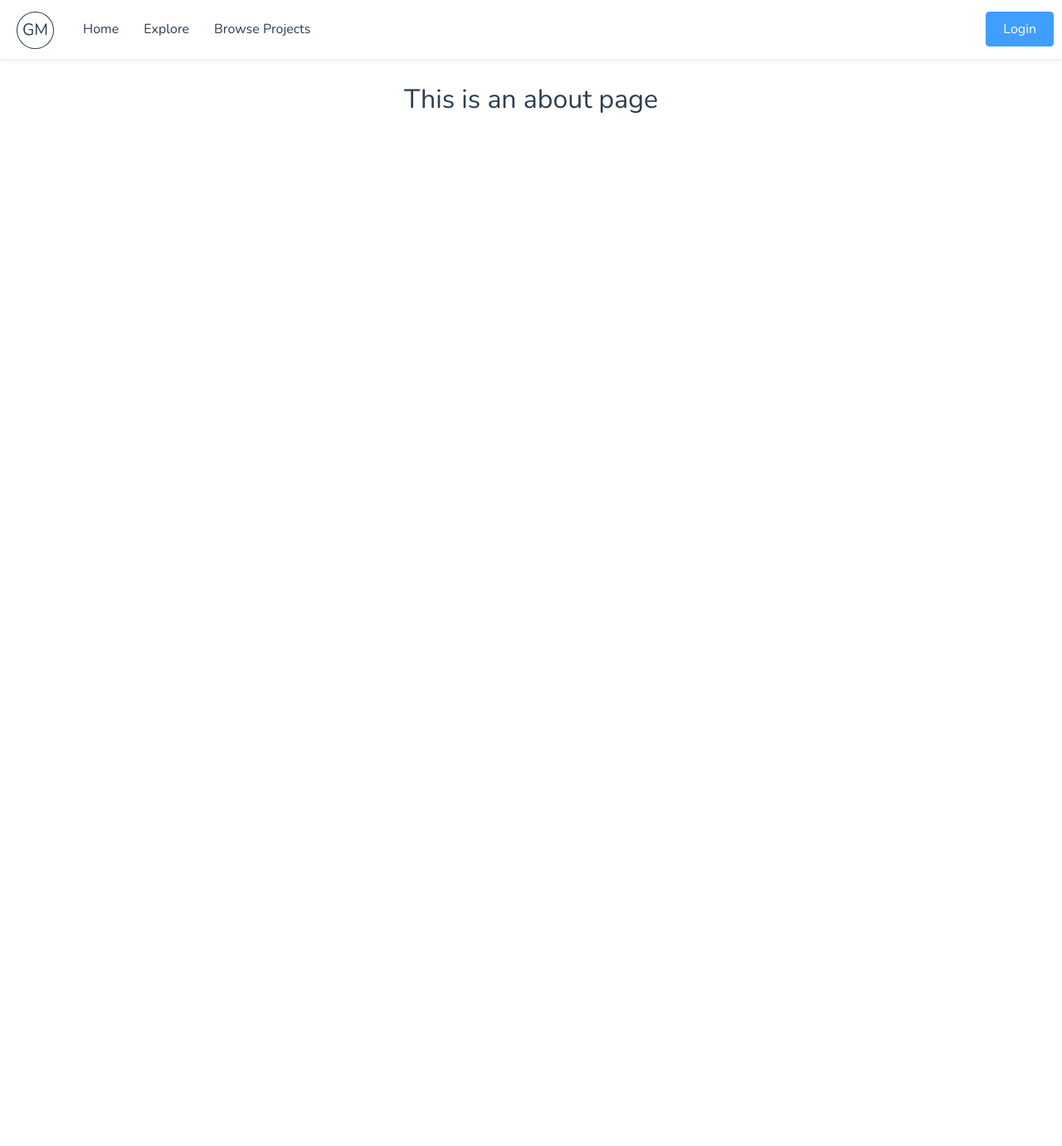
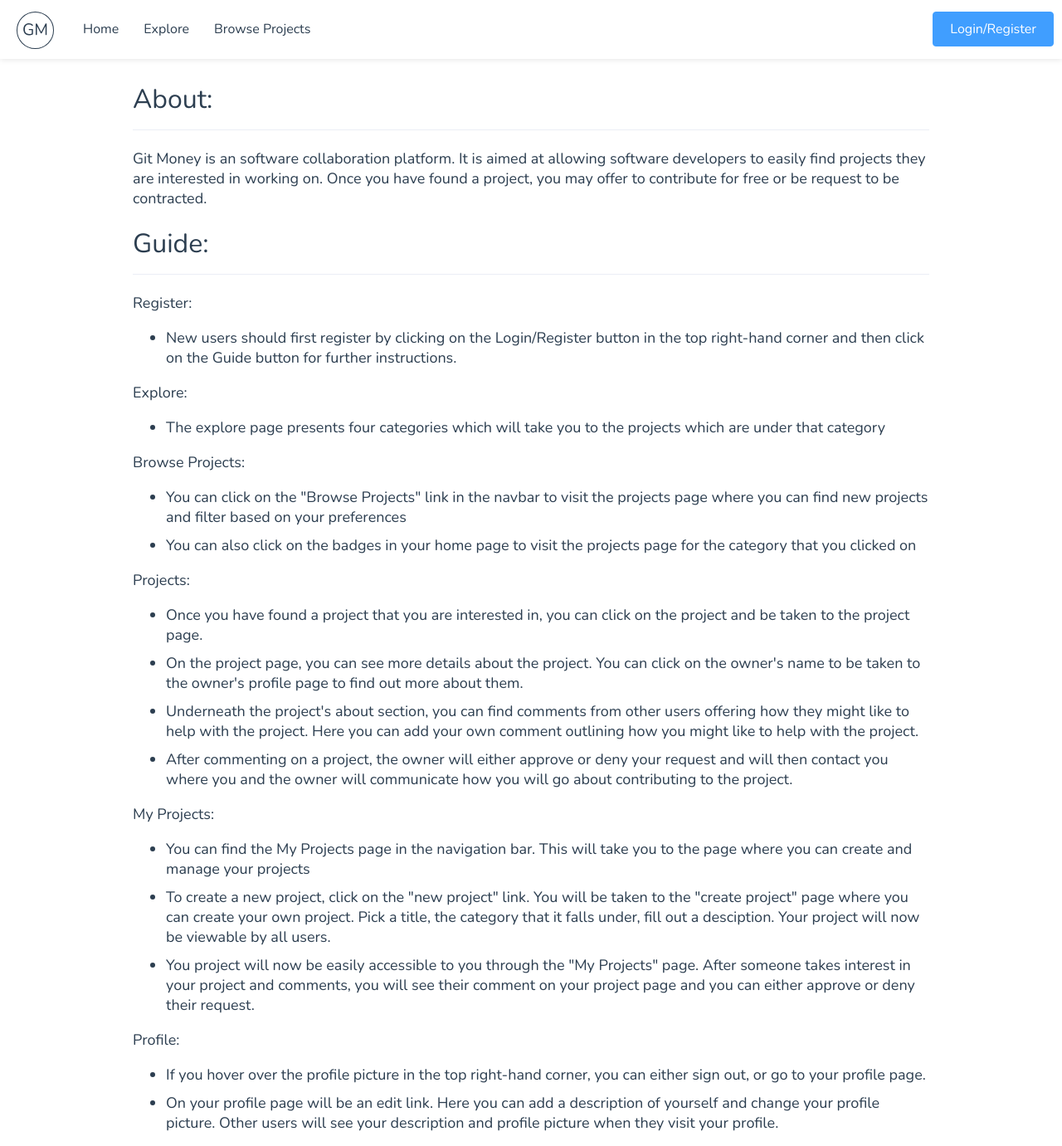
Before and after one commit to zachleong/12project, a Vue app: page /about in a window 1280 px wide. Shown: the whole page at 83% size. Before the commit the page ends 800 px from the top, so only its background shows below. Built offline with nearby package versions, Linux system fonts and the light colour scheme; no server answers.

Commit message:
Completed about page

```diff
--- a/src/components/Navbar.vue
+++ b/src/components/Navbar.vue
@@ -58,7 +58,7 @@
           type="primary"
           class="button login-button"
         >
-          Login
+          Login/Register
         </button>
       </div>
     </div>
--- a/src/router.js
+++ b/src/router.js
@@ -119,7 +119,7 @@ export default new Router({
     {
       path: "/guide",
       name: "guide",
-      component: () => import("./views/Guide.vue")
+      component: () => import("./views/About.vue")
     }
   ]
 });
--- a/src/views/About.vue
+++ b/src/views/About.vue
@@ -1,5 +1,120 @@
 <template>
   <div class="about">
-    <h1>This is an about page</h1>
+    <h1 class="underline">About:</h1>
+    <p>
+      Git Money is an software collaboration platform. It is aimed at allowing
+      software developers to easily find projects they are interested in working
+      on. Once you have found a project, you may offer to contribute for free or
+      be request to be contracted.
+    </p>
+    <h1 class="underline">Guide:</h1>
+    <p v-if="!userIsAuth">Register:</p>
+    <ul v-if="!userIsAuth">
+      <li>
+        New users should first register by clicking on the Login/Register button
+        in the top right-hand corner and then click on the Guide button for
+        further instructions.
+      </li>
+    </ul>
+    <p v-if="!userIsAuth">Explore:</p>
+    <ul v-if="!userIsAuth">
+      <li>
+        The explore page presents four categories which will take you to the
+        projects which are under that category
+      </li>
+    </ul>
+    <p>Browse Projects:</p>
+    <ul>
+      <li>
+        You can click on the "Browse Projects" link in the navbar to visit the
+        projects page where you can find new projects and filter based on your
+        preferences
+      </li>
+      <li>
+        You can also click on the badges in your home page to visit the projects
+        page for the category that you clicked on
+      </li>
+    </ul>
+    <p>Projects:</p>
+    <ul>
+      <li>
+        Once you have found a project that you are interested in, you can click
+        on the project and be taken to the project page.
+      </li>
+      <li>
+        On the project page, you can see more details about the project. You can
+        click on the owner's name to be taken to the owner's profile page to
+        find out more about them.
+      </li>
+      <li>
+        Underneath the project's about section, you can find comments from other
+        users offering how they might like to help with the project. Here you
+        can add your own comment outlining how you might like to help with the
+        project.
+      </li>
+      <li>
+        After commenting on a project, the owner will either approve or deny
+        your request and will then contact you where you and the owner will
+        communicate how you will go about contributing to the project.
+      </li>
+    </ul>
+    <p>My Projects:</p>
+    <ul>
+      <li>
+        You can find the My Projects page in the navigation bar. This will take
+        you to the page where you can create and manage your projects
+      </li>
+      <li>
+        To create a new project, click on the "new project" link. You will be
+        taken to the "create project" page where you can create your own
+        project. Pick a title, the category that it falls under, fill out a
+        desciption. Your project will now be viewable by all users.
+      </li>
+      <li>
+        You project will now be easily accessible to you through the "My
+        Projects" page. After someone takes interest in your project and
+        comments, you will see their comment on your project page and you can
+        either approve or deny their request.
+      </li>
+    </ul>
+    <p>Profile:</p>
+    <ul>
+      <li>
+        If you hover over the profile picture in the top right-hand corner, you
+        can either sign out, or go to your profile page.
+      </li>
+      <li>
+        On your profile page will be an edit link. Here you can add a
+        description of yourself and change your profile picture. Other users
+        will see your description and profile picture when they visit your
+        profile.
+      </li>
+    </ul>
   </div>
 </template>
+<script>
+import store from "@/Vuex/store";
+export default {
+  computed: {
+    userIsAuth() {
+      return store.state.userIsAuth;
+    }
+  }
+};
+</script>
+
+<style lang="scss" scoped>
+.about {
+  display: inline-block;
+  width: 75%;
+  text-align: left;
+}
+.about > p,
+ul > li {
+  font-size: 18px;
+}
+
+li {
+  margin: 10px 0 10px 0;
+}
+</style>
--- a/src/views/Explore.vue
+++ b/src/views/Explore.vue
@@ -1,4 +1,6 @@
 <template>
+  <div>
+    <h1>Find projects:</h1>
     <div class="grid-container">
       <div class="grid-item frontend" @click="goToCat('/projects', 'Frontend')">
         <img src="../assets/frontend.svg" alt="Frontend" class="img-art" />
@@ -6,7 +8,10 @@
       <div class="grid-item backend" @click="goToCat('/projects', 'Backend')">
         <img src="../assets/backend.svg" alt="Backend" class="img-art" />
       </div>
-    <div class="grid-item pentest" @click="goToCat('/projects', 'Pen testing')">
+      <div
+        class="grid-item pentest"
+        @click="goToCat('/projects', 'Pen testing')"
+      >
         <img src="../assets/pentest.svg" alt="Pen testing" class="img-art" />
       </div>
       <div class="grid-item other" @click="goToCat('/projects', 'Other')">
@@ -24,6 +29,7 @@
       </div>
       <div>
         <p class="title">Other</p>
+      </div>
     </div>
   </div>
 </template>
--- a/src/views/Home.vue
+++ b/src/views/Home.vue
@@ -7,7 +7,7 @@
           <h2>A software collaboration platform</h2>
           <div class="button-container">
             <button class="big-btn" @click="goToPage(`/register`)">
-              Get started
+              Sign up
             </button>
             <button class="big-btn" @click="goToPage(`/about`)">About</button>
           </div>
```
Lines whose indentation alone changed are shown as unchanged.
